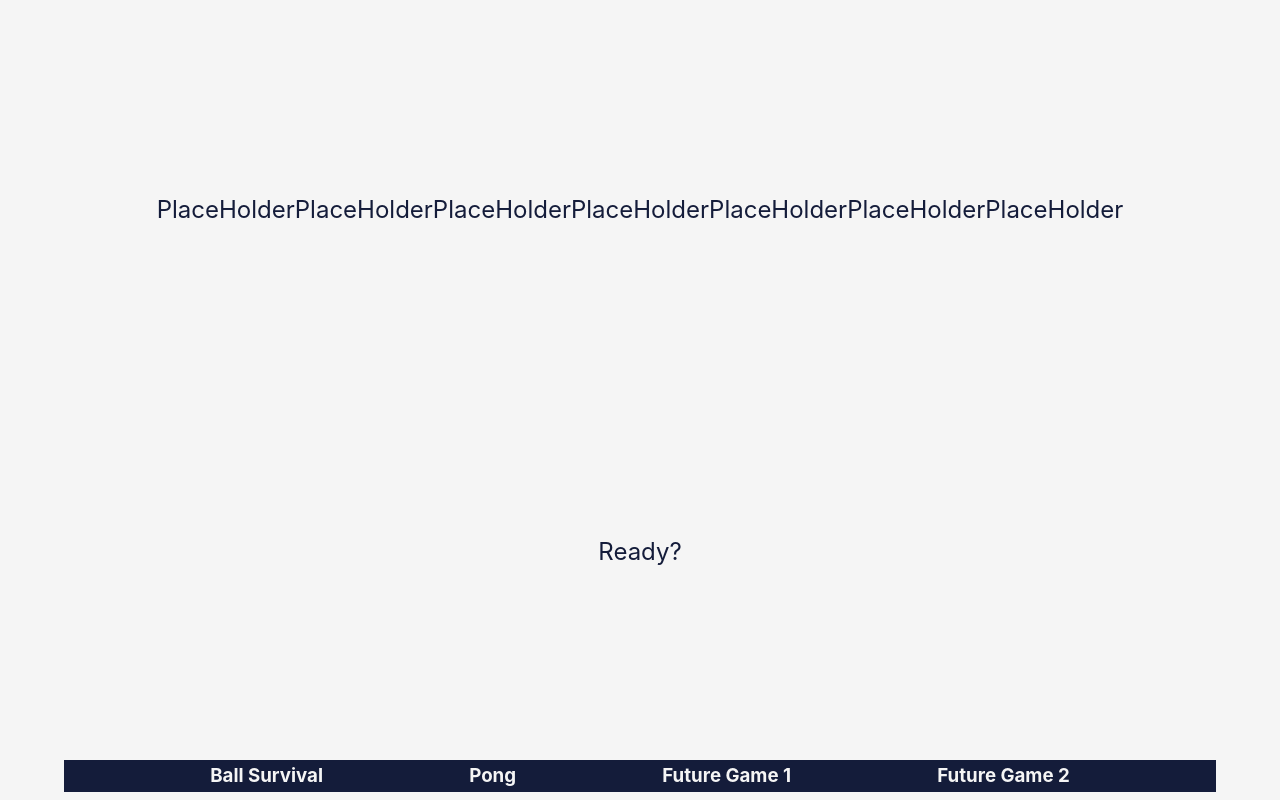
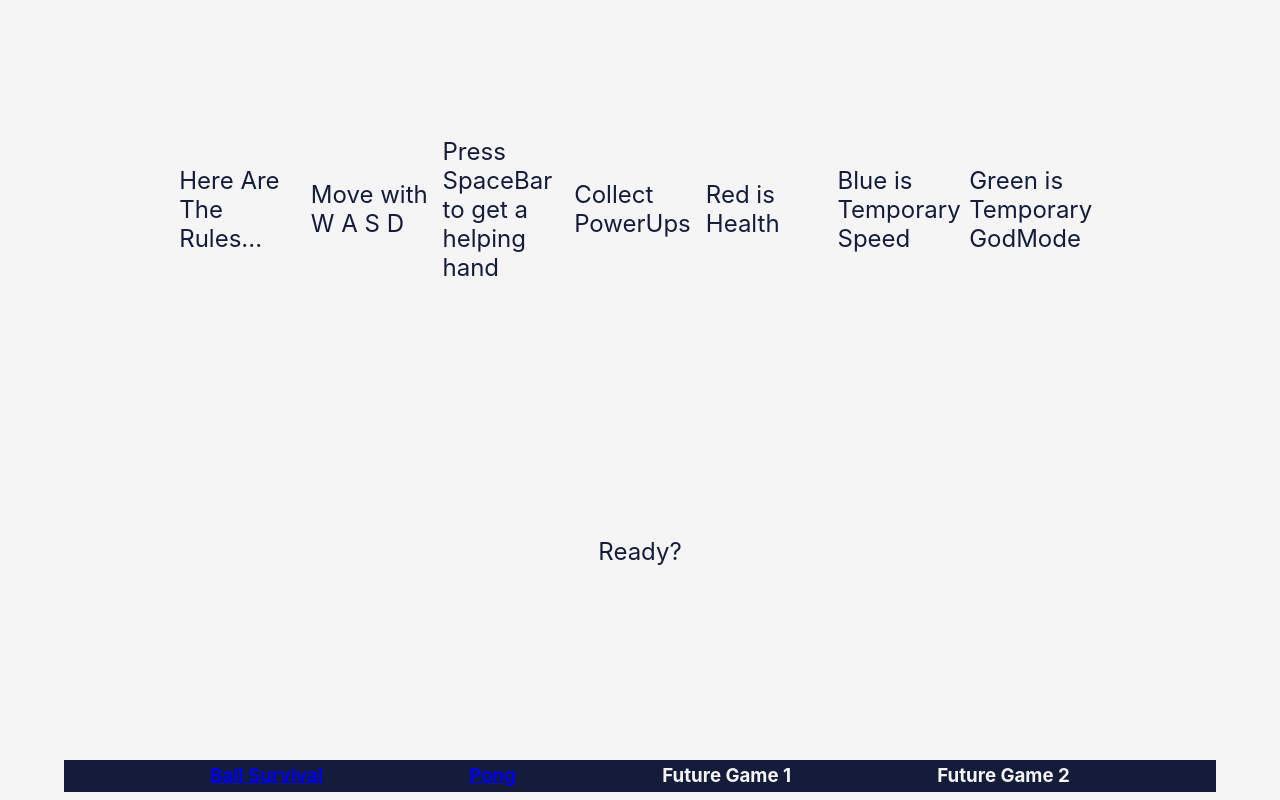
Before and after one commit to AdamAksel/CanvasGames, a React (Create React App) app: page /Ballsurvival in a window 1280 px wide. Built offline with nearby package versions, Linux system fonts and the light colour scheme.

Commit message:
upgraded with router

```diff
--- a/package.json
+++ b/package.json
@@ -8,6 +8,7 @@
     "@testing-library/user-event": "^13.5.0",
     "react": "^18.2.0",
     "react-dom": "^18.2.0",
+    "react-router-dom": "^6.4.1",
     "react-scripts": "^5.0.1",
     "styled-components": "^5.3.5",
     "web-vitals": "^2.1.4"
--- a/src/App.js
+++ b/src/App.js
@@ -2,6 +2,7 @@ import './App.css'
 import styled from 'styled-components'
 import { GlobalStyle } from './globalstyles'
 import { Main } from './components/index'
+import { BrowserRouter as Router } from 'react-router-dom'
 
 const StyledApp = styled.div``
 
@@ -9,7 +10,9 @@ function App() {
   return (
     <StyledApp>
       <GlobalStyle />
-      <Main />
+      <Router>
+        <Main />
+      </Router>
     </StyledApp>
   )
 }
--- a/src/components/Main/Main.js
+++ b/src/components/Main/Main.js
@@ -1,43 +1,39 @@
-import React, { useState } from 'react'
+import React from 'react'
 import { GameContainer, NavContainer, NavArea, NavItem } from './Main.elements'
-import BallsCanvas from '../BallsCanvas/BallsCanvas'
 import BallsCanvasRules from '../Rules/BallsCanvasRules/BallsCanvasRules'
-import Pong from '../Pong/Pong'
 import PongRules from '../Rules/PongRules/PongRules'
+import { Routes, Route, Link, useNavigate } from 'react-router-dom'
 
 const Main = () => {
-  const [whatGame, setWhatGame] = useState(1)
-  const [rules, setRules] = useState(true)
+  const navigate = useNavigate()
+
+  const refreshPage = () => {
+    navigate(0)
+  }
 
   return (
     <>
       <GameContainer>
-        {whatGame === 0 && rules ? (
-          <BallsCanvasRules setRules={setRules} rules={rules} />
-        ) : whatGame === 0 ? (
-          <BallsCanvas />
-        ) : null}
-        {whatGame === 1 && rules ? (
-          <PongRules setRules={setRules} rules={rules} />
-        ) : whatGame === 1 ? (
-          <Pong />
-        ) : null}
+        <Routes>
+          <Route exact path='/Ballsurvival' element={<BallsCanvasRules />} />
+          <Route exact path='/Pong' element={<PongRules />} />
+        </Routes>
       </GameContainer>
       <NavContainer>
         <NavArea>
           <NavItem
             onClick={() => {
-              setWhatGame(0)
+              refreshPage()
             }}
           >
-            Ball Survival
+            <Link to='/Ballsurvival'>Ball Survival</Link>
           </NavItem>
           <NavItem
             onClick={() => {
-              setWhatGame(1)
+              refreshPage()
             }}
           >
-            Pong
+            <Link to='/Pong'>Pong</Link>
           </NavItem>
           <NavItem>Future Game 1</NavItem>
           <NavItem>Future Game 2</NavItem>
--- a/src/components/Rules/BallsCanvasRules/BallsCanvasRules.js
+++ b/src/components/Rules/BallsCanvasRules/BallsCanvasRules.js
@@ -1,15 +1,17 @@
-import React from 'react'
+import React, { useState } from 'react'
 import {
   RulesArea,
   RulesHalfArea,
   RulesButton,
   RulesText,
 } from './BallsCanvasRules.elements'
+import BallsCanvas from '../../BallsCanvas/BallsCanvas'
 
-const BallsCanvasRules = (props) => {
-  const { rules, setRules } = props
+const BallsCanvasRules = () => {
+  const [rules, setRules] = useState(true)
   return (
     <>
+      {rules ? (
         <RulesArea>
           <RulesHalfArea>
             <RulesText>Here Are The Rules...</RulesText>
@@ -36,6 +38,9 @@ const BallsCanvasRules = (props) => {
             </RulesButton>
           </RulesHalfArea>
         </RulesArea>
+      ) : (
+        <BallsCanvas />
+      )}
     </>
   )
 }
--- a/src/components/Rules/PongRules/PongRules.js
+++ b/src/components/Rules/PongRules/PongRules.js
@@ -1,15 +1,17 @@
-import React from 'react'
+import React, { useState } from 'react'
 import {
   RulesArea,
   RulesHalfArea,
   RulesButton,
   RulesText,
 } from './PongRules.elements'
+import Pong from '../../Pong/Pong'
 
-const BallsCanvasRules = (props) => {
-  const { rules, setRules } = props
+const BallsCanvasRules = () => {
+  const [rules, setRules] = useState(true)
   return (
     <>
+      {rules ? (
         <RulesArea>
           <RulesHalfArea>
             <RulesText>PlaceHolder</RulesText>
@@ -36,6 +38,9 @@ const BallsCanvasRules = (props) => {
             </RulesButton>
           </RulesHalfArea>
         </RulesArea>
+      ) : (
+        <Pong />
+      )}
     </>
   )
 }
```
Also changed, not shown: 1 other file (tests, documents, lock files or other folders). Lines whose indentation alone changed are shown as unchanged.
